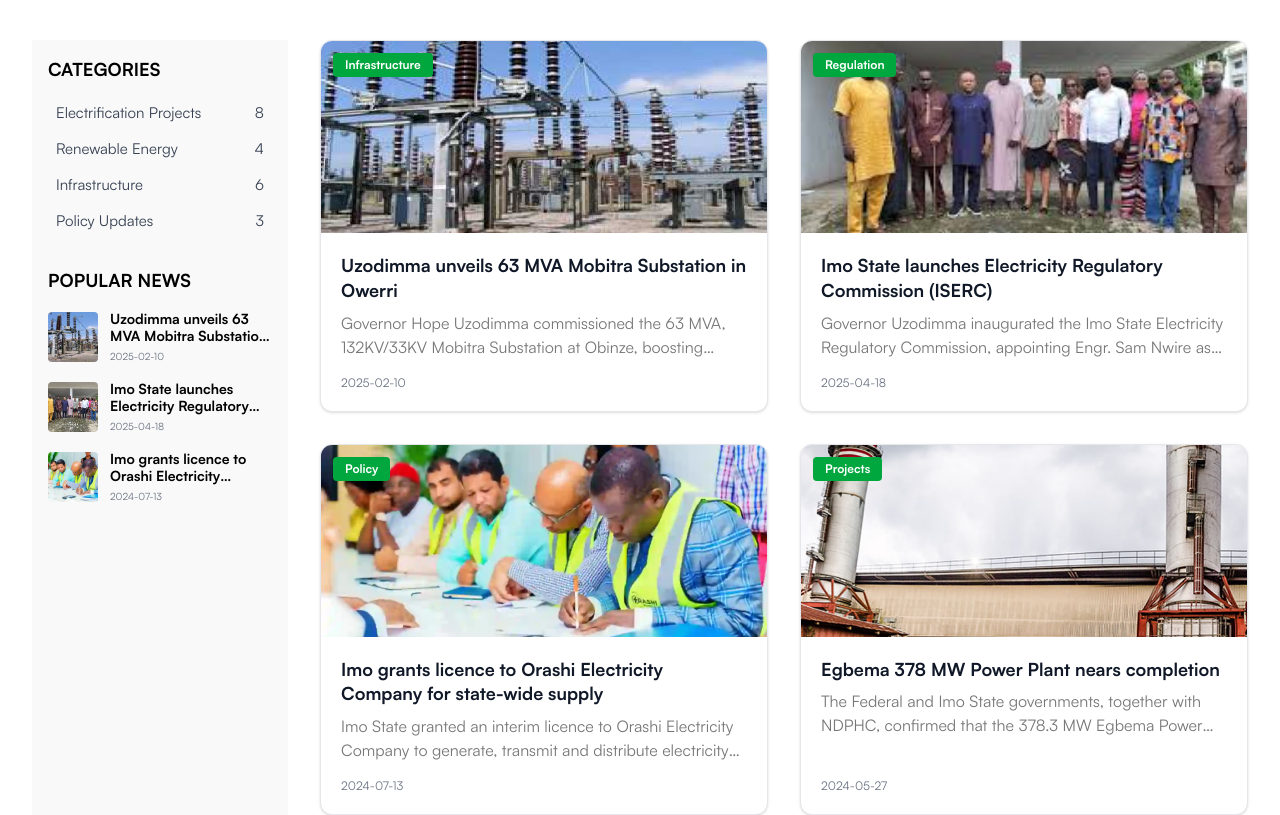
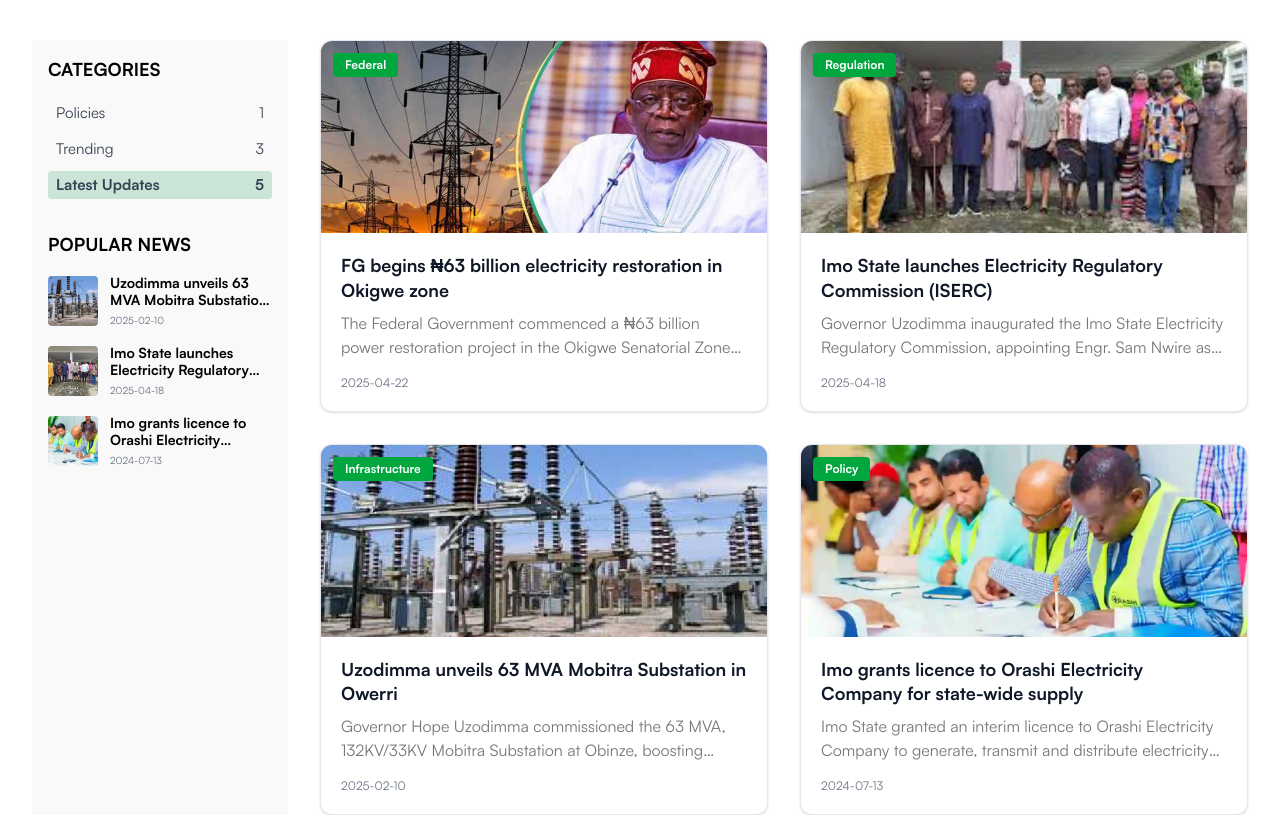
Before and after one commit to IDCLofficial/ministry_of_power, a Next.js app: page /news in a window 1280 px wide. Shown: the part 720-1535 px from the top of the page. Built offline with nearby package versions, Linux system fonts and the light colour scheme.

Commit message:
worked on corrections

```diff
--- a/src/app/news/NewsGrid.tsx
+++ b/src/app/news/NewsGrid.tsx
@@ -1,18 +1,32 @@
 import NewsCard from "./NewsCard";
 import newsList from "./newsList";
+import type { FilterOption } from "./NewsSidebar";
 
-export default function NewsGrid() {
+type Props = { selectedFilter: FilterOption };
+
+export default function NewsGrid({ selectedFilter }: Props) {
+  const sorted = [...newsList].sort((a, b) => new Date(b.date).getTime() - new Date(a.date).getTime());
+  let filtered = sorted;
+
+  if (selectedFilter === 'Policies') {
+    filtered = sorted.filter((n) => n.badge === 'Policy');
+  } else if (selectedFilter === 'Trending') {
+    filtered = sorted.slice(0, Math.min(3, sorted.length));
+  } else if (selectedFilter === 'Latest Updates') {
+    filtered = sorted;
+  }
+
   return (
-    newsList.length === 0 ? (
+    filtered.length === 0 ? (
       <div className="w-full flex flex-col items-center justify-center py-16">
         <div className="bg-primary-green/30 border border-blue-300 text-blue-800 px-6 py-4 rounded shadow-md text-center max-w-lg">
-          <p className="mb-2 font-semibold">No news available at the moment.</p>
+          <p className="mb-2 font-semibold">No news available for this filter.</p>
           <a href="/projects" className="text-blue-600 underline hover:text-blue-800">Check out our projects</a>
         </div>
       </div>
     ) : (
       <div className="w-full grid grid-cols-1 md:grid-cols-2 gap-8">
-        {newsList.map((item, idx) => (
+        {filtered.map((item, idx) => (
           <NewsCard news={item} key={idx} />
         ))}
       </div>
--- a/src/app/news/NewsSidebar.tsx
+++ b/src/app/news/NewsSidebar.tsx
@@ -3,21 +3,31 @@
 import Image from "next/image";
 import Link from "next/link";
 import { BiChevronDown } from "react-icons/bi";
-import { useState } from "react";
+import { useMemo, useState } from "react";
 import newsList from "./newsList";
 
-const categories = [
-  { name: "Electrification Projects", count: 8 },
-  { name: "Renewable Energy", count: 4 },
-  { name: "Infrastructure", count: 6 },
-  { name: "Policy Updates", count: 3 },
-];
+export type FilterOption = 'Policies' | 'Trending' | 'Latest Updates';
+
+type Props = {
+  selectedFilter: FilterOption;
+  onFilterChange: (filter: FilterOption) => void;
+};
 
 const popularNews = newsList.slice(0, 3).map(({ title, date, img }) => ({ title, date, img }));
 
-export default function NewsSidebar() {
-  const [selectedCategory, setSelectedCategory] = useState<string | null>(null);
+export default function NewsSidebar({ selectedFilter, onFilterChange }: Props) {
   const [isMobileMenuOpen, setIsMobileMenuOpen] = useState(false);
+
+  const categories = useMemo(() => {
+    const policiesCount = newsList.filter((n) => n.badge === 'Policy').length;
+    const trendingCount = Math.min(3, newsList.length);
+    const latestCount = newsList.length; // all items, newest first handled in grid
+    return [
+      { name: 'Policies' as const, count: policiesCount },
+      { name: 'Trending' as const, count: trendingCount },
+      { name: 'Latest Updates' as const, count: latestCount },
+    ];
+  }, []);
 
   const toggleMobileMenu = () => {
     setIsMobileMenuOpen(!isMobileMenuOpen);
@@ -38,8 +48,8 @@ export default function NewsSidebar() {
               {categories.map((cat, idx) => (
                 <li
                   key={idx}
-                  className={`flex justify-between text-gray-700 text-sm cursor-pointer rounded px-2 py-1 transition-colors duration-150 ${selectedCategory === cat.name ? 'bg-primary-green/20 font-semibold' : 'hover:bg-gray-100'}`}
-                  onClick={() => setSelectedCategory(cat.name)}
+                  className={`flex justify-between text-gray-700 text-sm cursor-pointer rounded px-2 py-1 transition-colors duration-150 ${selectedFilter === cat.name ? 'bg-primary-green/20 font-semibold' : 'hover:bg-gray-100'}`}
+                  onClick={() => onFilterChange(cat.name)}
                 >
                   <span>{cat.name}</span>
                   <span>{cat.count}</span>
@@ -73,8 +83,8 @@ export default function NewsSidebar() {
             {categories.map((cat, idx) => (
               <li
                 key={idx}
-                className={`flex justify-between text-gray-700 text-xs md:text-[15px] cursor-pointer rounded px-2 py-1 transition-colors duration-150 ${selectedCategory === cat.name ? 'bg-primary-green/20 font-semibold' : 'hover:bg-gray-100'}`}
-                onClick={() => setSelectedCategory(cat.name)}
+                className={`flex justify-between text-gray-700 text-xs md:text-[15px] cursor-pointer rounded px-2 py-1 transition-colors duration-150 ${selectedFilter === cat.name ? 'bg-primary-green/20 font-semibold' : 'hover:bg-gray-100'}`}
+                onClick={() => onFilterChange(cat.name)}
               >
                 <span>{cat.name}</span>
                 <span>{cat.count}</span>
@@ -109,8 +119,8 @@ export default function NewsSidebar() {
             {categories.map((cat, idx) => (
               <li
                 key={idx}
-                className={`flex justify-between text-gray-700 text-xs md:text-[15px] cursor-pointer rounded px-2 py-1 transition-colors duration-150 ${selectedCategory === cat.name ? 'bg-primary-green/20 font-semibold' : 'hover:bg-gray-100'}`}
-                onClick={() => setSelectedCategory(cat.name)}
+                className={`flex justify-between text-gray-700 text-xs md:text-[15px] cursor-pointer rounded px-2 py-1 transition-colors duration-150 ${selectedFilter === cat.name ? 'bg-primary-green/20 font-semibold' : 'hover:bg-gray-100'}`}
+                onClick={() => onFilterChange(cat.name)}
               >
                 <span>{cat.name}</span>
                 <span>{cat.count}</span>
--- a/src/app/news/page.tsx
+++ b/src/app/news/page.tsx
@@ -1,17 +1,21 @@
+"use client";
 import NewsHeroSection from "./NewsHeroSection";
 import NewsSidebar from "./NewsSidebar";
 import NewsGrid from "./NewsGrid";
 import Footer from "../components/Footer";
 import CTASection from "../components/CTASection";
+import { useState } from "react";
+import type { FilterOption } from "./NewsSidebar";
 
 export default function NewsPage() {
+  const [selectedFilter, setSelectedFilter] = useState<FilterOption>('Latest Updates');
   return (
     <div className="bg-white">
       <NewsHeroSection />
       <div className="w-full max-w-[100%] mx-auto flex flex-col md:flex-row gap-4 md:gap-8 px-2 md:px-8 py-8 md:py-20">
-        <NewsSidebar />
+        <NewsSidebar selectedFilter={selectedFilter} onFilterChange={setSelectedFilter} />
         <div className="flex-1">
-          <NewsGrid />
+          <NewsGrid selectedFilter={selectedFilter} />
         </div>
       </div>
       <CTASection heading="Partner with Us to Power Every Community in Imo State" subtext="Want to get involved in our electrification initiatives or partner with us? Reach out today" buttonLabel="Contact Us" buttonHref="/contact-us"/>
```
